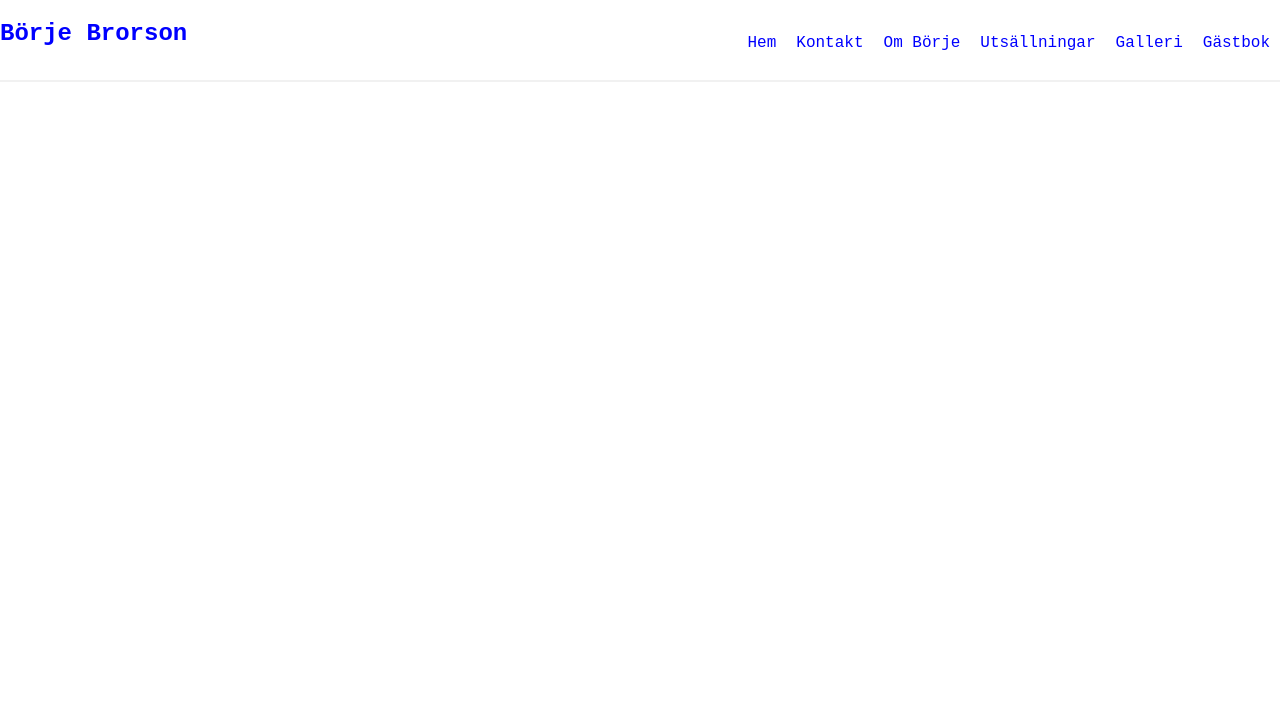
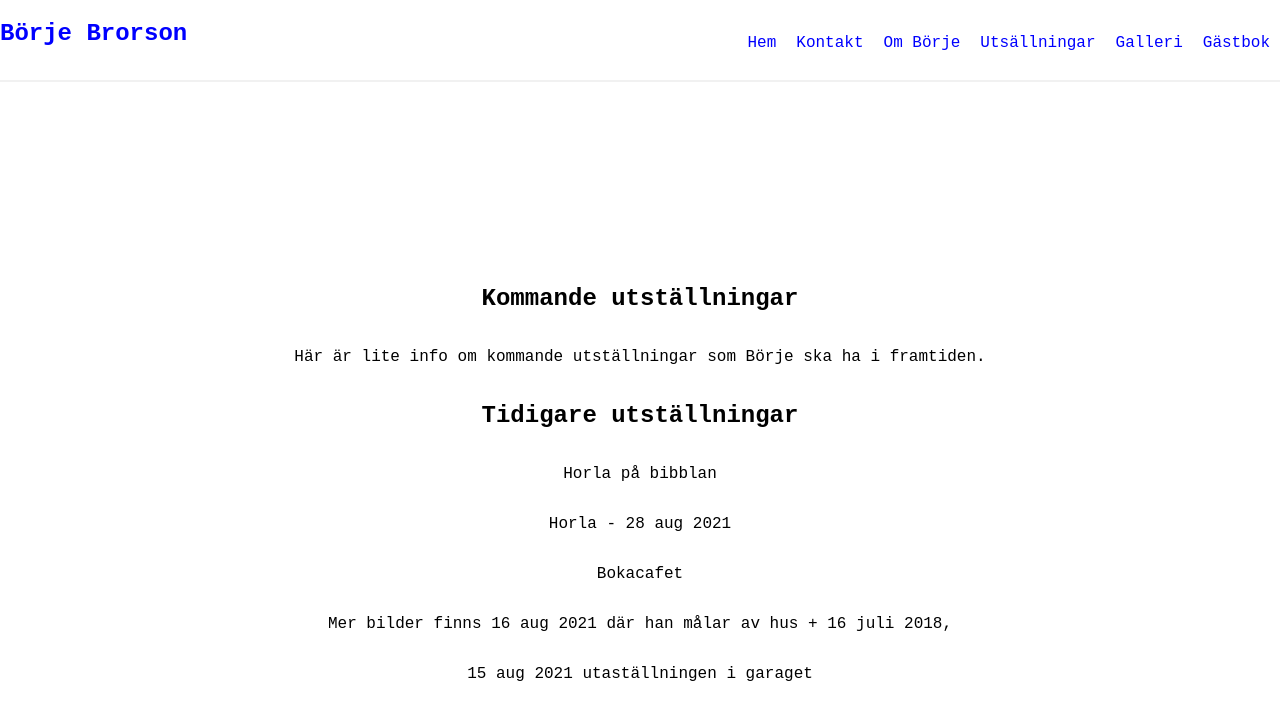
Before and after one commit to LovisaBrorson/final-project, a React (Create React App) app in the folder front-end/: page /exhibition in a window 1280 px wide. Shown: the top 720 px of the page. Built offline with nearby package versions, Linux system fonts and the light colour scheme.

Commit message:
small changes

```diff
--- a/front-end/src/App.js
+++ b/front-end/src/App.js
@@ -3,7 +3,7 @@ import { BrowserRouter, Route, Routes } from "react-router-dom"
 
 import "./guestbook.css"
 
-import { Exhibitions } from "./components/Exhibition"
+import { Exhibition } from "./components/Exhibition"
 import { Contact } from "./components/Contact"
 import { Gallery } from "./components/Gallery"
 import { Info } from "./components/InfoaboutBorje"
@@ -28,7 +28,7 @@ export const App = () => {
 
         <Route path='/gallery' element={<Gallery />} />
 
-        <Route path='/exhibitions' element={<Exhibitions />} />
+        <Route path='/exhibition' element={<Exhibition />} />
 
         <Route path='/guestbook' element={<Guestbookapp />} />
       </Routes>
--- a/front-end/src/Components/exhibition.js
+++ b/front-end/src/Components/exhibition.js
@@ -1,6 +1,6 @@
 import React from "react"
 
-export const Exhibitions = () => {
+export const Exhibition = () => {
   return (
     <article>
       <div className='wrapper'>
```
